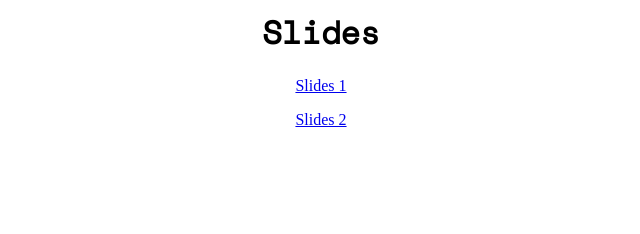
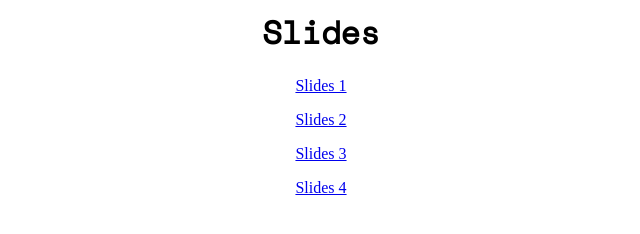
Before and after one commit to JonForce/JonForce.github.io, a plain HTML site: page slides/index.html in a window 1280 px wide. Shown: the whole page, without its empty margins (319-959 px from the left). Drawn offline with nearby package versions, Linux system fonts and the light colour scheme; files that its build step writes are made by us from their sources.

Commit message:
Added slides

```diff
--- a/slides/index.html
+++ b/slides/index.html
@@ -13,6 +13,12 @@
   <p>
     <a href="lesson2.pptx">Slides 2</a>
   </p>
+  <p>
+    <a href="lesson3.pptx">Slides 3</a>
+  </p>
+  <p>
+    <a href="lesson4.pptx">Slides 4</a>
+  </p>
 
 </body>
 </html>
```
Also changed, not shown: 2 other files.
